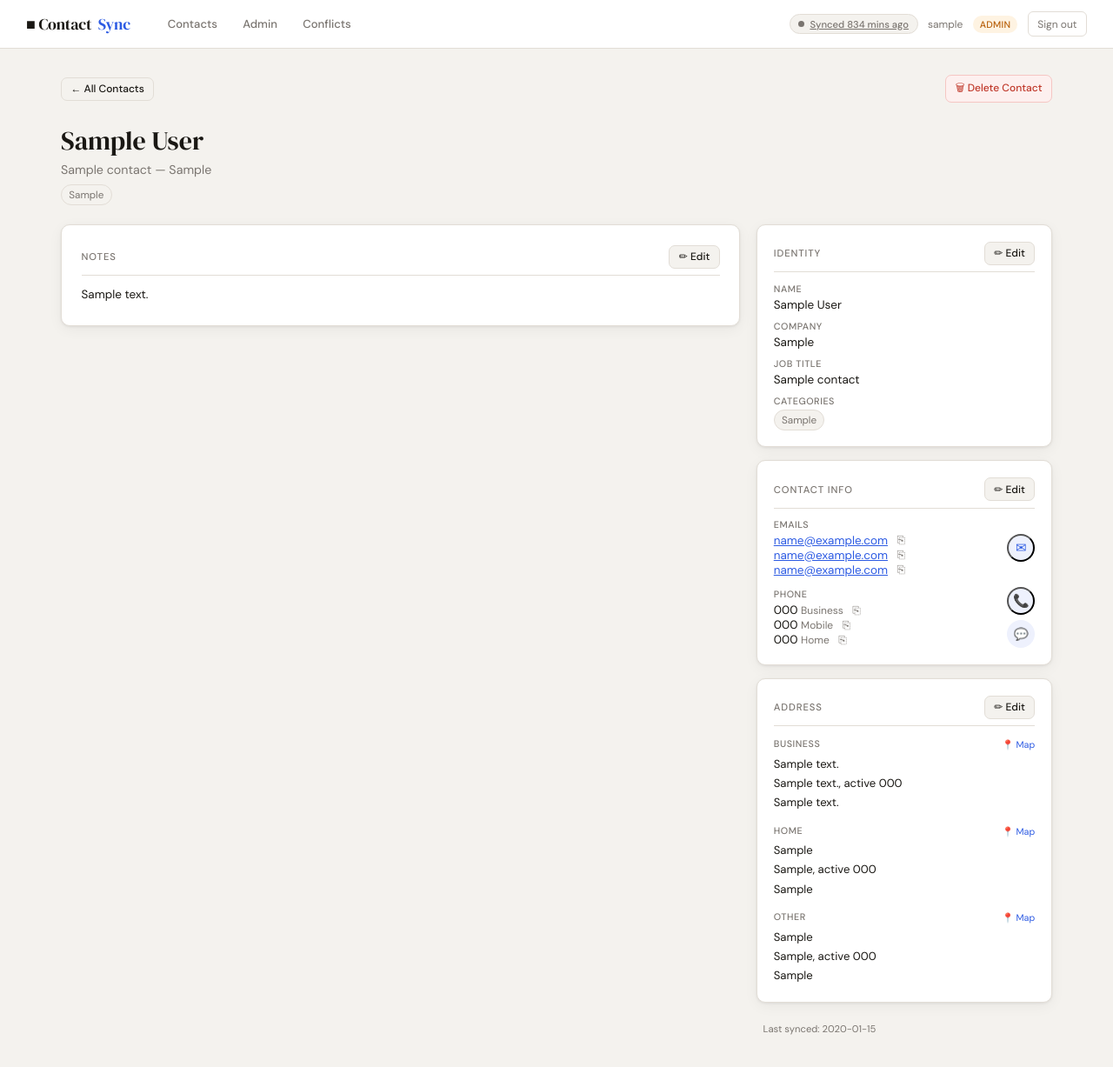
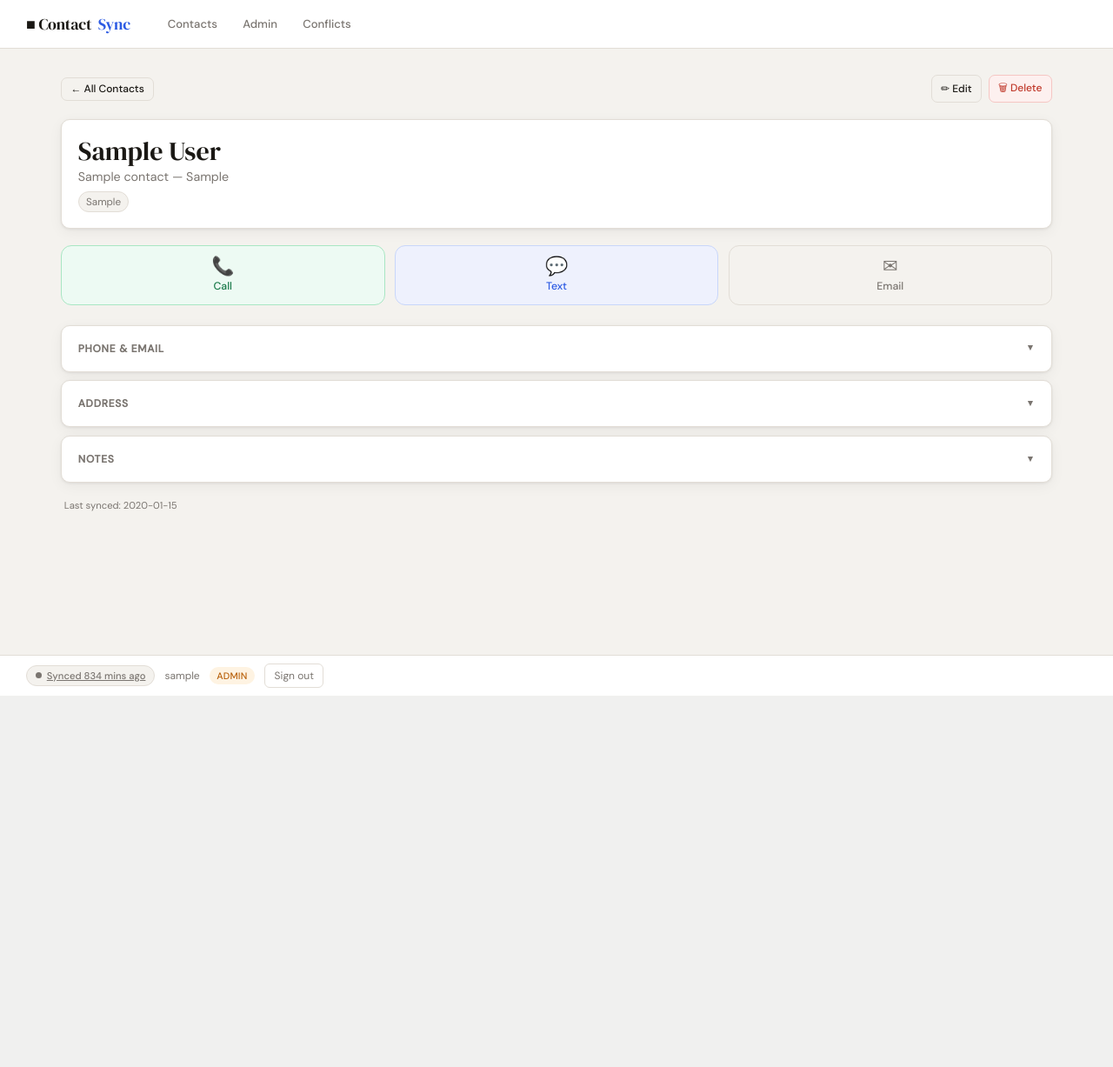
Before and after one commit to jkharty/ContactSync, a Flask app: page /contacts/1 in a window 1280 px wide. Shown: the whole page at 87% size. After the commit the page ends 800 px from the top, so only its background shows below. Run offline with Flask 3, Linux system fonts and the light colour scheme; the visitor is signed in with stand-in values (Sample User, id 1); data comes from the database, SQL or seed files in the repository; tables that the repository leaves empty hold one stand-in row (values such as "Sample post"); parts of the project's set-up code (start-up, migrations or seed data) failed here and were passed over.

Commit message:
Mobile UI overhaul and display name fallback
- Redesign contact detail page: always-visible identity card, Call/Text/Email
  action bar with multi-number pickers, collapsible accordion cards
  (Phone & Email, Address, Notes)
- Move sync status/user/sign-out to footer; single Edit+Delete button at top
- Fall back to company name when contact has no first/last name (sync engine,
  edit save, and 33 existing DB records patched)
- Fix Windows Unicode encoding error in startup print statement

Co-Authored-By: Claude Sonnet 4.6 <noreply@anthropic.com>

```diff
--- a/app.py
+++ b/app.py
@@ -365,7 +365,8 @@ def edit_fields(cid):
             }
             first = field_data["first_name"]
             last  = field_data["last_name"]
-            display_name = f"{first} {last}".strip() if (first or last) else row["display_name"]
+            company = field_data.get("company", "").strip()
+            display_name = f"{first} {last}".strip() if (first or last) else (company or row["display_name"])
             db.execute("""
                 UPDATE contacts SET
                     first_name=:first_name, last_name=:last_name, display_name=:display_name,
@@ -667,6 +668,6 @@ def bulk_assign():
 
 # ── Startup ───────────────────────────────────────────────────────────────────
 if __name__ == "__main__":
-    print(f"\n✓ Contact Sync running at http://localhost:{config.WEB_PORT}")
+    print(f"\n* Contact Sync running at http://localhost:{config.WEB_PORT}")
     print(f"  Access from other PCs at http://YOUR-PC-NAME:{config.WEB_PORT}\n")
     app.run(host="0.0.0.0", port=config.WEB_PORT, debug=False)
--- a/sync_engine.py
+++ b/sync_engine.py
@@ -330,7 +330,7 @@ def contact_to_dict(c):
         "change_key":      s(c.changekey),
         "first_name":      s(c.given_name),
         "last_name":       s(c.surname),
-        "display_name":    s(c.display_name),
+        "display_name":    s(c.display_name) or s(c.company_name),
         "company":         s(c.company_name),
         "job_title":       s(c.job_title),
         "email1":          ea(0),
--- a/templates/base.html
+++ b/templates/base.html
@@ -374,21 +374,23 @@
     {% endif %}
     {% endif %}
   </div>
-  <div class="nav-user">
-    <!-- Sync status pill -->
-    <a id="sync-pill" class="sync-pill" href="{{ url_for('admin') }}" title="Sync status">
-      <span class="sync-dot" id="sync-dot"></span>
-      <span id="sync-pill-text">Checking…</span>
-    </a>
-    <span>{{ username }}</span>
-    <span class="badge badge-{{ role }}">{{ role }}</span>
-    <a class="btn-logout" href="{{ url_for('logout') }}">Sign out</a>
-  </div>
 </nav>
 
 <main>
   {% block content %}{% endblock %}
 </main>
+
+<footer style="border-top:1px solid var(--border); background:var(--surface);
+               padding:.6rem 2rem; display:flex; align-items:center; gap:.75rem;
+               font-size:.8rem; flex-wrap:wrap;">
+  <a id="sync-pill" class="sync-pill" href="{{ url_for('admin') }}" title="Sync status">
+    <span class="sync-dot" id="sync-dot"></span>
+    <span id="sync-pill-text">Checking…</span>
+  </a>
+  <span style="color:var(--muted);">{{ username }}</span>
+  <span class="badge badge-{{ role }}">{{ role }}</span>
+  <a class="btn-logout" href="{{ url_for('logout') }}">Sign out</a>
+</footer>
 
 <script>
   document.querySelectorAll('.nav-link').forEach(a => {
--- a/templates/contact.html
+++ b/templates/contact.html
@@ -3,64 +3,131 @@
 
 {% block extra_head %}
 <style>
-  .action-icon {
-    display: inline-flex; align-items: center; justify-content: center;
-    width: 32px; height: 32px; border-radius: 50%;
-    background: var(--accent-light); color: var(--accent);
-    text-decoration: none; font-size: 1rem; flex-shrink: 0;
-    transition: background .15s;
+  /* ── Action bar ── */
+  .action-bar {
+    display: flex;
+    gap: .75rem;
+    margin-bottom: 1.5rem;
   }
-  .action-icon:hover { background: #dce5fc; }
-  .contact-row {
-    display: flex; align-items: center; gap: .6rem;
+  .act-btn {
+    flex: 1;
+    display: flex;
+    flex-direction: column;
+    align-items: center;
+    justify-content: center;
+    padding: .85rem .5rem;
+    border-radius: 12px;
+    text-decoration: none;
+    font-size: .82rem;
+    font-weight: 500;
+    gap: .3rem;
+    border: 1px solid var(--border);
+    background: var(--surface);
+    color: var(--text);
+    cursor: pointer;
+    font-family: inherit;
+    transition: all .15s;
+    -webkit-tap-highlight-color: transparent;
+    width: 100%;
   }
-  .contact-row .detail-field { flex: 1; }
-  /* picker dropdown */
-  .picker-wrap { position: relative; display: inline-flex; }
+  .act-icon { font-size: 1.4rem; line-height: 1; }
+  .act-btn-call  { background: #edfaf3; border-color: #a8e6c3; color: var(--success); }
+  .act-btn-call:hover  { background: var(--success); color: #fff; }
+  .act-btn-text  { background: var(--accent-light); border-color: #c8d6fa; color: var(--accent); }
+  .act-btn-text:hover  { background: var(--accent); color: #fff; }
+  .act-btn-email { background: #f4f2ee; border-color: var(--border); color: var(--muted); }
+  .act-btn-email:hover { background: var(--text); color: #fff; }
+
+  /* ── Picker dropdown ── */
+  .picker-wrap { position: relative; flex: 1; display: flex; }
   .picker-menu {
-    display: none; position: absolute; top: 100%; right: 0; z-index: 200;
+    display: none; position: absolute; top: calc(100% + .3rem); left: 0; z-index: 300;
     background: var(--surface); border: 1px solid var(--border);
-    border-radius: 8px; box-shadow: var(--shadow);
-    min-width: 200px; padding: .4rem 0; margin-top: .25rem;
+    border-radius: 10px; box-shadow: 0 4px 24px rgba(0,0,0,.12);
+    padding: .4rem 0; min-width: 200px;
   }
   .picker-menu.open { display: block; }
   .picker-menu a {
-    display: block; padding: .5rem 1rem; font-size: .875rem;
-    color: var(--text); text-decoration: none;
+    display: flex; align-items: center; justify-content: space-between;
+    padding: .65rem 1rem; font-size: .875rem;
+    color: var(--text); text-decoration: none; gap: .75rem;
   }
   .picker-menu a:hover { background: var(--accent-light); color: var(--accent); }
-  .card-header {
+  .picker-label { font-size: .72rem; color: var(--muted); flex-shrink: 0; }
+
+  /* ── Accordion ── */
+  .accordion { display: flex; flex-direction: column; gap: .65rem; }
+  .acc-card {
+    background: var(--surface);
+    border: 1px solid var(--border);
+    border-radius: var(--radius);
+    box-shadow: var(--shadow);
+    overflow: hidden;
+  }
+  .acc-header {
     display: flex; align-items: center; justify-content: space-between;
-    margin-bottom: .75rem; padding-bottom: .5rem; border-bottom: 1px solid var(--border);
+    padding: .9rem 1.25rem; cursor: pointer; user-select: none;
+    -webkit-tap-highlight-color: transparent; gap: 1rem;
+    min-height: 52px;
   }
-  .card-header .section-title { margin: 0; padding: 0; border: none; }
-  .addr-block { font-size: .875rem; line-height: 1.7; color: var(--text); margin-bottom: .75rem; }
-  .addr-block:last-child { margin-bottom: 0; }
-  .addr-label { font-size: .72rem; font-weight: 500; text-transform: uppercase;
-                letter-spacing: .05em; color: var(--muted); margin-bottom: .1rem; }
-  .addr-label-row { display:flex; align-items:center; justify-content:space-between; margin-bottom:.1rem; }
-  .map-link { font-size:.72rem; color:var(--accent); text-decoration:none; }
-  .map-link:hover { text-decoration:underline; }
-  /* copy button */
+  .acc-header:hover { background: #faf9f7; }
+  .acc-title {
+    font-size: .8rem; font-weight: 600;
+    text-transform: uppercase; letter-spacing: .06em; color: var(--muted);
+  }
+  .acc-right { display: flex; align-items: center; gap: .65rem; flex-shrink: 0; }
+  .acc-chevron { font-size: .7rem; color: var(--muted); transition: transform .2s; line-height: 1; }
+  .acc-card.open .acc-chevron { transform: rotate(180deg); }
+  .acc-body {
+    display: none; padding: .25rem 1.25rem 1.25rem;
+    border-top: 1px solid var(--border);
+  }
+  .acc-card.open .acc-body { display: block; }
+
+  /* ── Detail fields ── */
+  .detail-field { margin-top: .75rem; }
+  .detail-field label {
+    display: block; font-size: .72rem; font-weight: 500;
+    color: var(--muted); letter-spacing: .05em; text-transform: uppercase;
+    margin-bottom: .2rem;
+  }
+  .detail-field p { font-size: .9rem; }
+
+  /* ── Contact row (number + copy) ── */
+  .contact-row { display: flex; align-items: flex-start; gap: .5rem; }
+  .contact-row .detail-field { flex: 1; margin-top: .75rem; }
   .copy-btn {
-    background: none; border: none; cursor: pointer; padding: .1rem .3rem;
-    color: var(--muted); font-size: .8rem; border-radius: 4px; line-height:1;
-    transition: background .15s, color .15s;
+    background: none; border: none; cursor: pointer; padding: .15rem .35rem;
+    color: var(--muted); font-size: .78rem; border-radius: 4px; line-height: 1;
+    transition: background .15s, color .15s; margin-top: .1rem;
   }
   .copy-btn:hover { background: var(--accent-light); color: var(--accent); }
   .copy-btn.copied { color: var(--success); }
+
+  /* ── Address ── */
+  .addr-block { font-size: .875rem; line-height: 1.7; margin-top: .75rem; }
+  .addr-label-row { display: flex; align-items: center; justify-content: space-between; margin-bottom: .1rem; }
+  .addr-label { font-size: .72rem; font-weight: 500; text-transform: uppercase; letter-spacing: .05em; color: var(--muted); }
+  .map-link { font-size: .72rem; color: var(--accent); text-decoration: none; }
+  .map-link:hover { text-decoration: underline; }
 </style>
 {% endblock %}
 
 {% block content %}
-<!-- Back + actions -->
-<div style="display:flex; align-items:center; justify-content:space-between; margin-bottom:1.5rem;">
+
+<!-- Back + edit + delete -->
+<div style="display:flex; align-items:center; justify-content:space-between; margin-bottom:1.25rem; gap:.5rem;">
   <a href="{{ url_for('contacts') }}" class="btn btn-secondary btn-sm">&#8592; All Contacts</a>
+  <div style="display:flex; gap:.5rem;">
+    {% if role in ('editor','admin') %}
+    <a href="{{ url_for('edit_fields', cid=c.id) }}" class="btn btn-secondary btn-sm">✏ Edit</a>
+    {% endif %}
     {% if role == 'admin' %}
     <button class="btn btn-danger btn-sm" onclick="document.getElementById('delete-modal').style.display='flex'">
-    🗑 Delete Contact
+      🗑 Delete
     </button>
     {% endif %}
+  </div>
 </div>
 
 {% if role == 'admin' %}
@@ -80,7 +147,8 @@
       <form method="POST" action="{{ url_for('delete_contact', cid=c.id) }}" style="flex:1;">
         <button type="submit" class="btn btn-danger" style="width:100%;">Yes, delete permanently</button>
       </form>
-      <button class="btn btn-secondary" onclick="document.getElementById('delete-modal').style.display='none'" style="flex:1;">
+      <button class="btn btn-secondary"
+              onclick="document.getElementById('delete-modal').style.display='none'" style="flex:1;">
         Cancel
       </button>
     </div>
@@ -88,9 +156,9 @@
 </div>
 {% endif %}
 
-<!-- Name header -->
-<div style="margin-bottom:1.5rem;">
-  <h1 style="font-family:'DM Serif Display',serif; font-size:2rem; font-weight:400;">
+<!-- Name + Identity header -->
+<div class="card" style="padding:1.25rem; margin-bottom:1.25rem;">
+  <h1 style="font-family:'DM Serif Display',serif; font-size:2rem; font-weight:400; line-height:1.1;">
     {{ c.display_name or '(no name)' }}
   </h1>
   {% if c.job_title or c.company %}
@@ -109,87 +177,97 @@
   {% endif %}
 </div>
 
-<div style="display:grid; grid-template-columns:1fr 340px; gap:1.25rem; align-items:start;">
-
-  <!-- Left: Notes -->
-  <div class="card" style="padding:1.5rem;">
-    <div class="card-header">
-      <div class="section-title">Notes</div>
-      {% if role in ('editor','admin') %}
-      <a href="{{ url_for('edit_fields', cid=c.id) }}?section=notes" class="btn btn-secondary btn-sm">✏ Edit</a>
-      {% endif %}
-    </div>
-    {% if c.notes_html %}
-    <div class="notes-body">{{ c.notes_html | safe }}</div>
-    {% else %}
-    <p style="color:var(--muted); font-style:italic; font-size:.9rem;">No notes.</p>
-    {% endif %}
-  </div>
-
-  <!-- Right column -->
-  <div style="display:flex; flex-direction:column; gap:1rem;">
-
-    <!-- Identity -->
-    <div class="card" style="padding:1.25rem;">
-      <div class="card-header">
-        <div class="section-title">Identity</div>
-        {% if role in ('editor','admin') %}
-        <a href="{{ url_for('edit_fields', cid=c.id) }}?section=identity" class="btn btn-secondary btn-sm">✏ Edit</a>
-        {% endif %}
-      </div>
-      <div style="display:flex; flex-direction:column; gap:.6rem;">
-        {% if c.first_name or c.last_name %}
-        <div class="detail-field">
-          <label>Name</label>
-          <p>{{ c.first_name }} {{ c.last_name }}</p>
-        </div>
-        {% endif %}
-        {% if c.company %}
-        <div class="detail-field">
-          <label>Company</label>
-          <p>{{ c.company }}</p>
-        </div>
-        {% endif %}
-        {% if c.job_title %}
-        <div class="detail-field">
-          <label>Job title</label>
-          <p>{{ c.job_title }}</p>
-        </div>
-        {% endif %}
-        <div class="detail-field">
-          <label>Categories</label>
-          {% if c.categories %}
-          <div style="display:flex; flex-wrap:wrap; gap:.3rem; margin-top:.2rem;">
-            {% for cat in c.categories.split('|') %}{% if cat.strip() %}
-            <span class="chip">{{ cat.strip() }}</span>
-            {% endif %}{% endfor %}
-          </div>
-          {% else %}
-          <p style="color:var(--muted); font-style:italic; font-size:.85rem;">None</p>
-          {% endif %}
-        </div>
-        {% if not (c.first_name or c.last_name or c.company or c.job_title) %}
-        <p style="color:var(--muted); font-size:.85rem; font-style:italic;">No identity info.</p>
-        {% endif %}
-      </div>
-    </div>
-
-    <!-- Contact Info -->
-    <div class="card" style="padding:1.25rem;">
-      <div class="card-header">
-        <div class="section-title">Contact info</div>
-        {% if role in ('editor','admin') %}
-        <a href="{{ url_for('edit_fields', cid=c.id) }}?section=contact" class="btn btn-secondary btn-sm">✏ Edit</a>
-        {% endif %}
-      </div>
-      <div style="display:flex; flex-direction:column; gap:.75rem;">
-
-        {# ── Emails ── #}
+{# ── Collect phones and emails once for reuse ── #}
+{% set phones = [] %}
+{% if c.phone_business %}{% set _ = phones.append(('Business', c.phone_business)) %}{% endif %}
+{% if c.phone_mobile %}{% set _ = phones.append(('Mobile', c.phone_mobile)) %}{% endif %}
+{% if c.phone_home %}{% set _ = phones.append(('Home', c.phone_home)) %}{% endif %}
 {% set emails = [] %}
 {% if c.email1 %}{% set _ = emails.append(c.email1) %}{% endif %}
 {% if c.email2 %}{% set _ = emails.append(c.email2) %}{% endif %}
 {% if c.email3 %}{% set _ = emails.append(c.email3) %}{% endif %}
 
+<!-- Action bar -->
+{% if phones or emails %}
+<div class="action-bar">
+
+  {# Call — picker if multiple phones #}
+  {% if phones %}
+  {% if phones|length == 1 %}
+  <a class="act-btn act-btn-call" href="tel:{{ phones[0][1] }}">
+    <span class="act-icon">📞</span>Call
+  </a>
+  {% else %}
+  <div class="picker-wrap">
+    <button class="act-btn act-btn-call" onclick="togglePicker(this)" type="button">
+      <span class="act-icon">📞</span>Call
+    </button>
+    <div class="picker-menu">
+      {% for label, num in phones %}
+      <a href="tel:{{ num }}">
+        <span>{{ num }}</span><span class="picker-label">{{ label }}</span>
+      </a>
+      {% endfor %}
+    </div>
+  </div>
+  {% endif %}
+  {% endif %}
+
+  {# Text — picker shows all numbers #}
+  {% if phones %}
+  {% if phones|length == 1 %}
+  <a class="act-btn act-btn-text" href="sms:{{ phones[0][1] }}">
+    <span class="act-icon">💬</span>Text
+  </a>
+  {% else %}
+  <div class="picker-wrap">
+    <button class="act-btn act-btn-text" onclick="togglePicker(this)" type="button">
+      <span class="act-icon">💬</span>Text
+    </button>
+    <div class="picker-menu">
+      {% for label, num in phones %}
+      <a href="sms:{{ num }}">
+        <span>{{ num }}</span><span class="picker-label">{{ label }}</span>
+      </a>
+      {% endfor %}
+    </div>
+  </div>
+  {% endif %}
+  {% endif %}
+
+  {# Email — picker if multiple addresses #}
+  {% if emails %}
+  {% if emails|length == 1 %}
+  <a class="act-btn act-btn-email" href="mailto:{{ emails[0] }}">
+    <span class="act-icon">✉</span>Email
+  </a>
+  {% else %}
+  <div class="picker-wrap">
+    <button class="act-btn act-btn-email" onclick="togglePicker(this)" type="button">
+      <span class="act-icon">✉</span>Email
+    </button>
+    <div class="picker-menu">
+      {% for e in emails %}
+      <a href="mailto:{{ e }}">{{ e }}</a>
+      {% endfor %}
+    </div>
+  </div>
+  {% endif %}
+  {% endif %}
+
+</div>
+{% endif %}
+
+<!-- Accordion cards -->
+<div class="accordion">
+
+  {# ── Phone & Email ── #}
+  <div class="acc-card" id="acc-contact">
+    <div class="acc-header" onclick="toggleAcc('acc-contact')">
+      <span class="acc-title">Phone &amp; Email</span>
+      <span class="acc-chevron">&#9660;</span>
+    </div>
+    <div class="acc-body">
       {% if emails %}
       <div class="contact-row">
         <div class="detail-field">
@@ -201,25 +279,8 @@
           </p>
           {% endfor %}
         </div>
-          {% if emails|length == 1 %}
-          <a class="action-icon" href="mailto:{{ emails[0] }}" title="Send email">✉</a>
-          {% else %}
-          <div class="picker-wrap">
-            <button class="action-icon" onclick="togglePicker(this)" title="Send email" type="button">✉</button>
-            <div class="picker-menu">
-              {% for e in emails %}<a href="mailto:{{ e }}">{{ e }}</a>{% endfor %}
-            </div>
       </div>
       {% endif %}
-        </div>
-        {% endif %}
-
-        {# ── Phones ── #}
-        {% set phones = [] %}
-        {% if c.phone_business %}{% set _ = phones.append(('Business', c.phone_business)) %}{% endif %}
-        {% if c.phone_mobile %}{% set _ = phones.append(('Mobile', c.phone_mobile)) %}{% endif %}
-        {% if c.phone_home %}{% set _ = phones.append(('Home', c.phone_home)) %}{% endif %}
-
       {% if phones %}
       <div class="contact-row">
         <div class="detail-field">
@@ -231,49 +292,32 @@
           </p>
           {% endfor %}
         </div>
-          <div style="display:flex; flex-direction:column; gap:.4rem; align-items:center;">
-            {% if phones|length == 1 %}
-            <a class="action-icon" href="tel:{{ phones[0][1] }}" title="Call">📞</a>
-            {% else %}
-            <div class="picker-wrap">
-              <button class="action-icon" onclick="togglePicker(this)" title="Call" type="button">📞</button>
-              <div class="picker-menu">
-                {% for label, num in phones %}<a href="tel:{{ num }}">{{ label }}: {{ num }}</a>{% endfor %}
-              </div>
       </div>
       {% endif %}
-            {% if c.phone_mobile %}
-            <a class="action-icon" href="sms:{{ c.phone_mobile }}" title="Text {{ c.phone_mobile }}" style="font-size:.9rem;">💬</a>
-            {% endif %}
-          </div>
-        </div>
-        {% endif %}
-
       {% if not emails and not phones %}
-        <p style="color:var(--muted); font-size:.85rem; font-style:italic;">No contact info stored.</p>
+      <p style="color:var(--muted); font-size:.85rem; font-style:italic; margin-top:.75rem;">No contact info stored.</p>
       {% endif %}
     </div>
   </div>
 
-    <!-- Address -->
+  {# ── Address ── #}
   {% set has_biz   = c.address_street or c.address_city %}
   {% set has_home  = c.home_street or c.home_city %}
   {% set has_other = c.other_street or c.other_city %}
+  <div class="acc-card" id="acc-address">
+    <div class="acc-header" onclick="toggleAcc('acc-address')">
+      <span class="acc-title">Address</span>
+      <span class="acc-chevron">&#9660;</span>
+    </div>
+    <div class="acc-body">
       {% if has_biz or has_home or has_other %}
-    <div class="card" style="padding:1.25rem;">
-      <div class="card-header">
-        <div class="section-title">Address</div>
-        {% if role in ('editor','admin') %}
-        <a href="{{ url_for('edit_fields', cid=c.id) }}?section=address" class="btn btn-secondary btn-sm">✏ Edit</a>
-        {% endif %}
-      </div>
-
       {% macro addr_block(label, street, city, state, zip, country) %}
       {% set q = [street, city, state, zip, country] | select | join(', ') %}
       <div class="addr-block">
         <div class="addr-label-row">
           <span class="addr-label">{{ label }}</span>
-          {% if q %}<a class="map-link" href="https://maps.google.com/?q={{ q | urlencode }}" target="_blank" rel="noopener">📍 Map</a>{% endif %}
+          {% if q %}<a class="map-link" href="https://maps.google.com/?q={{ q | urlencode }}"
+             target="_blank" rel="noopener">📍 Map</a>{% endif %}
         </div>
         {% if street %}<div>{{ street }}</div>{% endif %}
         {% if city or state or zip %}
@@ -282,25 +326,57 @@
         {% if country %}<div>{{ country }}</div>{% endif %}
       </div>
       {% endmacro %}
-
       {% if has_biz %}{{ addr_block('Business', c.address_street, c.address_city, c.address_state, c.address_zip, c.address_country) }}{% endif %}
       {% if has_home %}{{ addr_block('Home', c.home_street, c.home_city, c.home_state, c.home_zip, c.home_country) }}{% endif %}
       {% if has_other %}{{ addr_block('Other', c.other_street, c.other_city, c.other_state, c.other_zip, c.other_country) }}{% endif %}
+      {% else %}
+      <p style="color:var(--muted); font-size:.85rem; font-style:italic; margin-top:.75rem;">No address on file.</p>
+      {% endif %}
     </div>
+  </div>
+
+  {# ── Notes ── #}
+  <div class="acc-card" id="acc-notes">
+    <div class="acc-header" onclick="toggleAcc('acc-notes')">
+      <span class="acc-title">Notes</span>
+      <span class="acc-chevron">&#9660;</span>
+    </div>
+    <div class="acc-body">
+      {% if c.notes_html %}
+      <div class="notes-body" style="padding-top:.5rem;">{{ c.notes_html | safe }}</div>
+      {% else %}
+      <p style="color:var(--muted); font-style:italic; font-size:.9rem; margin-top:.75rem;">No notes.</p>
       {% endif %}
+    </div>
+  </div>
 
-    <!-- Sync info -->
-    <div style="font-size:.75rem; color:var(--muted); padding:.5rem;">
+</div>
+
+<div style="font-size:.75rem; color:var(--muted); padding:.75rem .25rem; margin-top:.5rem;">
   Last synced: {{ c.synced_at[:19].replace('T',' ') if c.synced_at else 'unknown' }}
 </div>
-  </div>
-</div>
+
 {% endblock %}
 
 {% block extra_js %}
 <script>
+function toggleAcc(id) {
+  document.getElementById(id).classList.toggle('open');
+}
+
+function togglePicker(btn) {
+  const menu = btn.nextElementSibling;
+  const isOpen = menu.classList.contains('open');
+  document.querySelectorAll('.picker-menu.open').forEach(m => m.classList.remove('open'));
+  if (!isOpen) menu.classList.add('open');
+}
+document.addEventListener('click', function(e) {
+  if (!e.target.closest('.picker-wrap')) {
+    document.querySelectorAll('.picker-menu.open').forEach(m => m.classList.remove('open'));
+  }
+});
+
 function copyText(text, btn) {
-  // Try modern clipboard API first; fall back for non-HTTPS LAN access
   const doFallback = () => {
     const ta = document.createElement('textarea');
     ta.value = text;
@@ -321,19 +397,5 @@ function copyText(text, btn) {
     doFallback(); finish();
   }
 }
-
-function togglePicker(btn) {
-  const menu = btn.nextElementSibling;
-  const isOpen = menu.classList.contains('open');
-  // Close all open pickers first
-  document.querySelectorAll('.picker-menu.open').forEach(m => m.classList.remove('open'));
-  if (!isOpen) menu.classList.add('open');
-}
-// Close pickers when clicking outside
-document.addEventListener('click', function(e) {
-  if (!e.target.closest('.picker-wrap')) {
-    document.querySelectorAll('.picker-menu.open').forEach(m => m.classList.remove('open'));
-  }
-});
 </script>
 {% endblock %}
```
Lines whose indentation alone changed are shown as unchanged.
